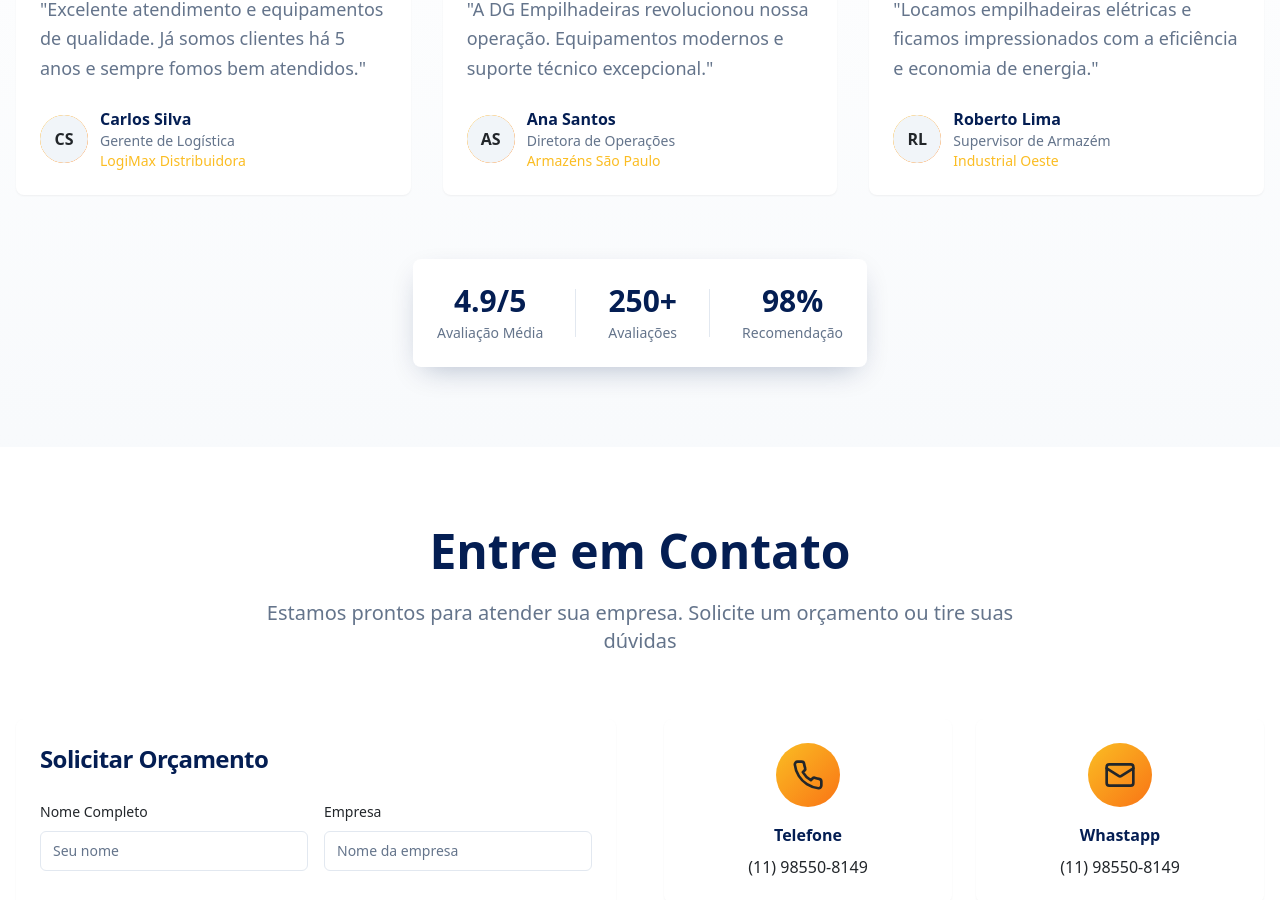
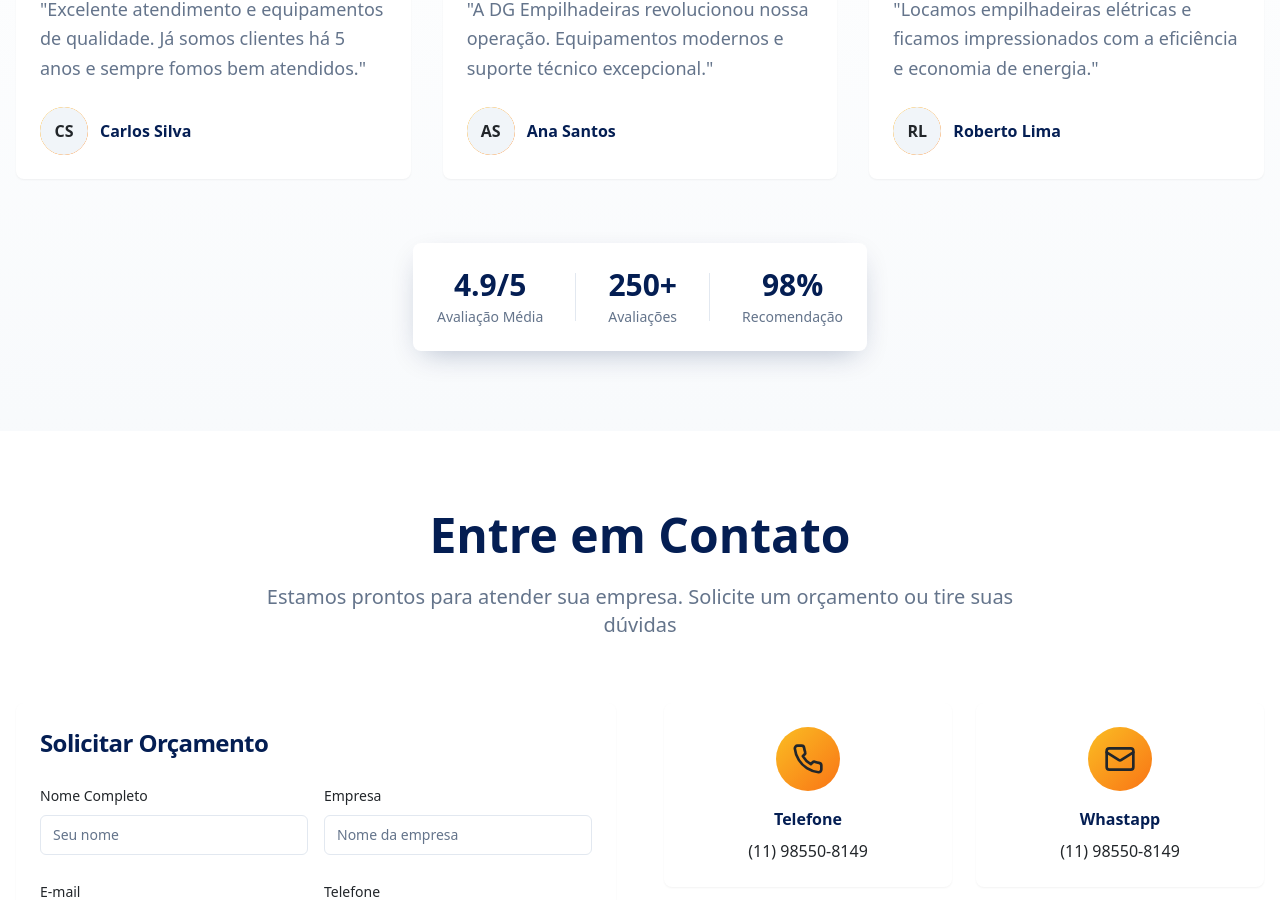
Before and after one commit to luccaelevate-design/elevapage-landing, a React (Vite) app: page / in a window 1280 px wide. Shown: the part 3273-4173 px from the top of the page. Built offline with nearby package versions, Linux system fonts and the light colour scheme; the HTML template or start-up script is replaced by a standard one.

Commit message:
Clear position and company fields in testimonials
Removed position and company details from testimonials.

```diff
--- a/src/components/Testimonials.tsx
+++ b/src/components/Testimonials.tsx
@@ -6,24 +6,24 @@ const Testimonials = () => {
   const testimonials = [
     {
       name: "Carlos Silva",
-      position: "Gerente de Logística",
-      company: "LogiMax Distribuidora",
+      position: "",
+      company: "",
       content: "Excelente atendimento e equipamentos de qualidade. Já somos clientes há 5 anos e sempre fomos bem atendidos.",
       rating: 5,
       initials: "CS",
     },
     {
       name: "Ana Santos",
-      position: "Diretora de Operações",
-      company: "Armazéns São Paulo",
+      position: "",
+      company: "",
       content: "A DG Empilhadeiras revolucionou nossa operação. Equipamentos modernos e suporte técnico excepcional.",
       rating: 5,
       initials: "AS",
     },
     {
       name: "Roberto Lima",
-      position: "Supervisor de Armazém",
-      company: "Industrial Oeste",
+      position: "",
+      company: "",
       content: "Locamos empilhadeiras elétricas e ficamos impressionados com a eficiência e economia de energia.",
       rating: 5,
       initials: "RL",
```
